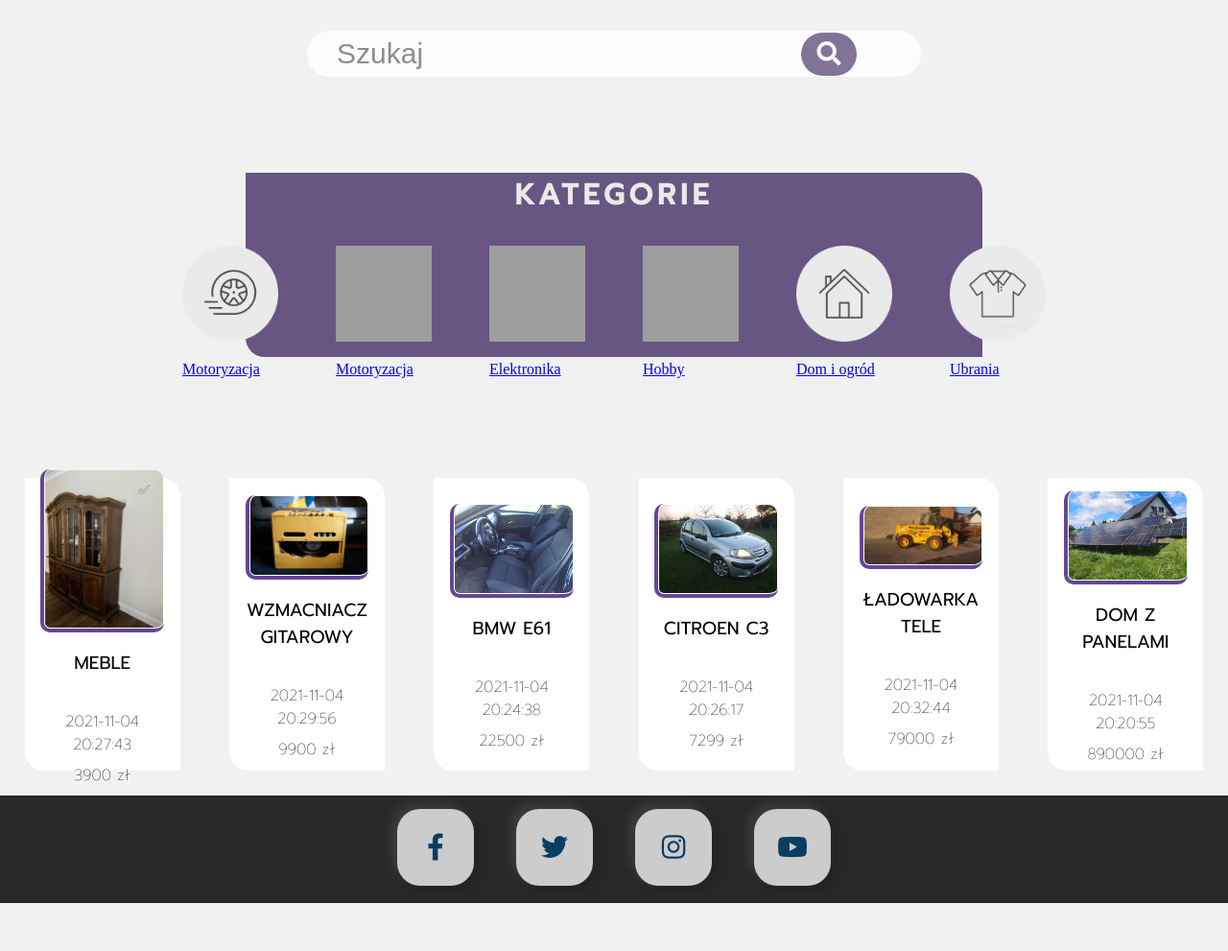
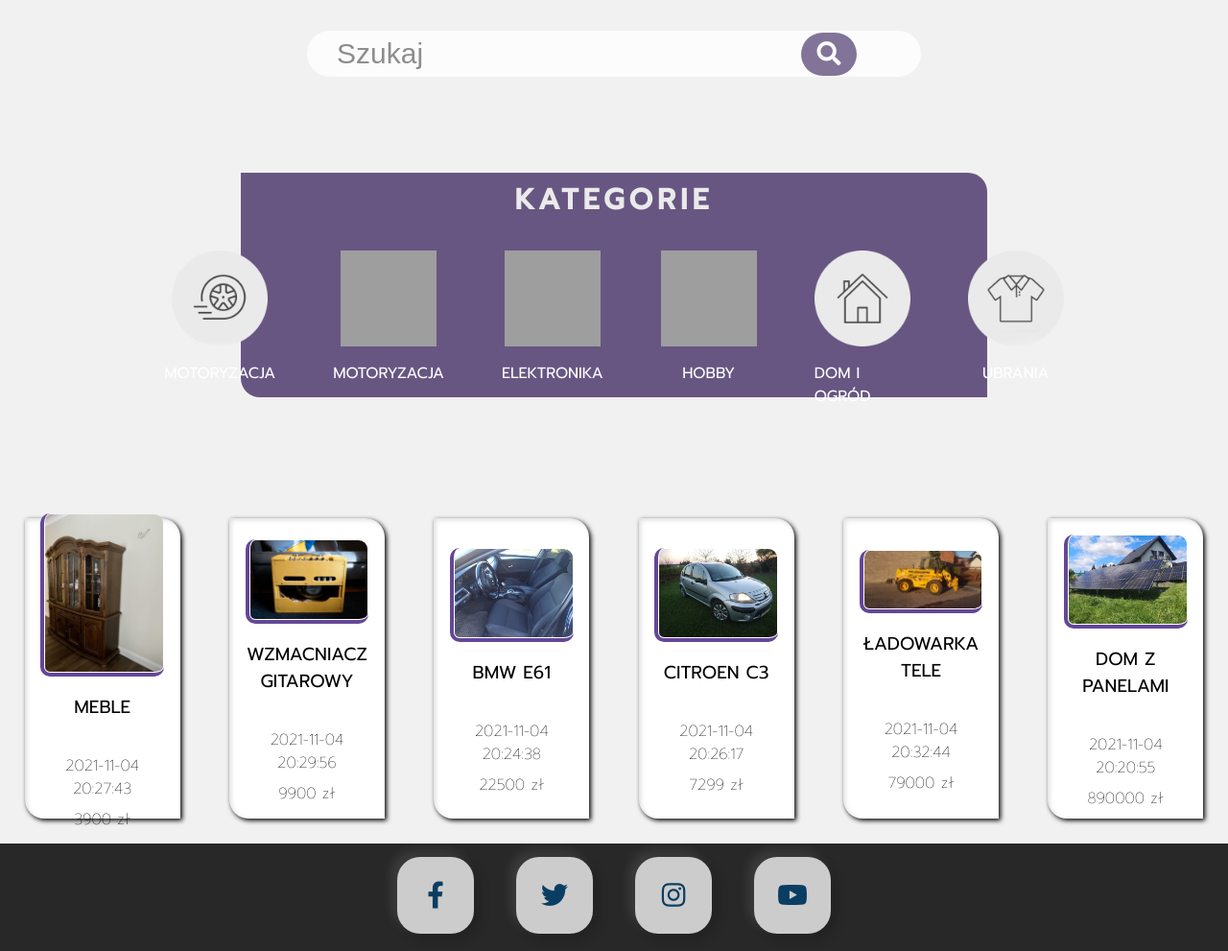
Before and after one commit to bartexs6/Molto, a PHP site: page / in a window 1280 px wide. Shown: the part 72-1063 px from the top of the page at 96% size. Before the commit the page ends 1013 px from the top, so only its background shows below. Run offline with PHP 8.4, Linux system fonts and the light colour scheme; data comes from the database, SQL or seed files in the repository; some libraries are stand-ins or nearby versions; grey boxes are pictures that could not be loaded.

Commit message:
Add files via upload

```diff
--- a/style/main.css
+++ b/style/main.css
@@ -133,7 +133,8 @@ main{
     margin-left: auto;
     margin-right: auto;
     width: 60%;
-    height: 24vh;
+    height: 28vh;
+    padding: 5px;
     background-color: #675682;
     border-radius: 0px 20px 0px 20px;
 }
@@ -154,6 +155,20 @@ main{
     font-weight: 800;
     font-size: 30px;
     letter-spacing: 5px;
+}
+
+.categories a{
+    text-decoration: none;
+    color: white;
+    display: flex;
+    flex-direction: column;
+    justify-content: center;
+    align-items: center;
+    text-transform: uppercase;
+    font-family: "Prompt", sans-serif;
+}
+.categories a p:hover{
+    text-decoration: underline;
 }
 
 
@@ -241,9 +256,14 @@ footer{
     margin: 2%;
     padding: 1%;
     width: 12vw;
-    height: 35vh;
+    height: 36vh;
     border-radius: 0px 20px 0px 20px;
+    box-shadow: inset 2px 2px 5px rgba(0,0,0,0.13),
+    inset -2px -2px 5px rgba(255,255,255,0.13),
+    2px 2px 5px rgba(0,0,0.15),
+    -2px -2px 5px rgba(255,255,255,0.13);
 }
+
 .randomAnn p {
     margin-bottom: -1vh;
     font-family: "Prompt", sans-serif;
```
